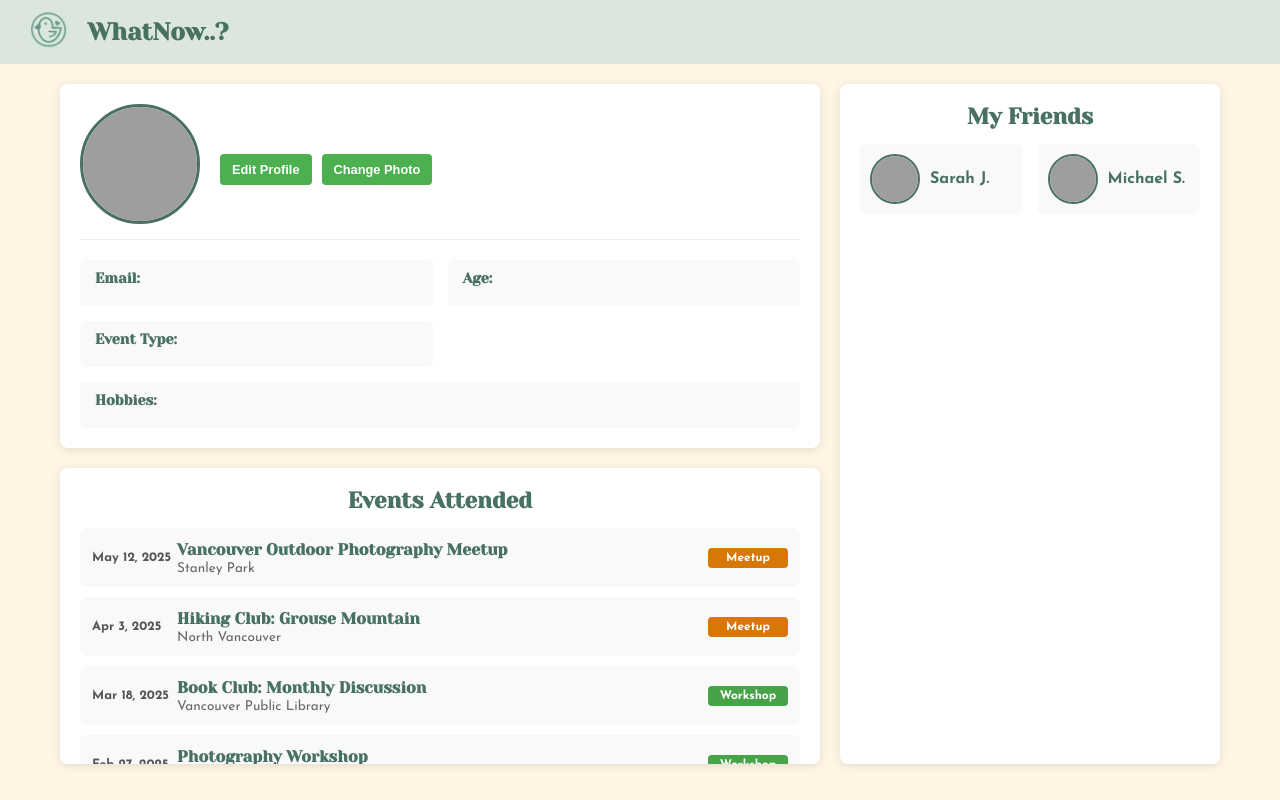
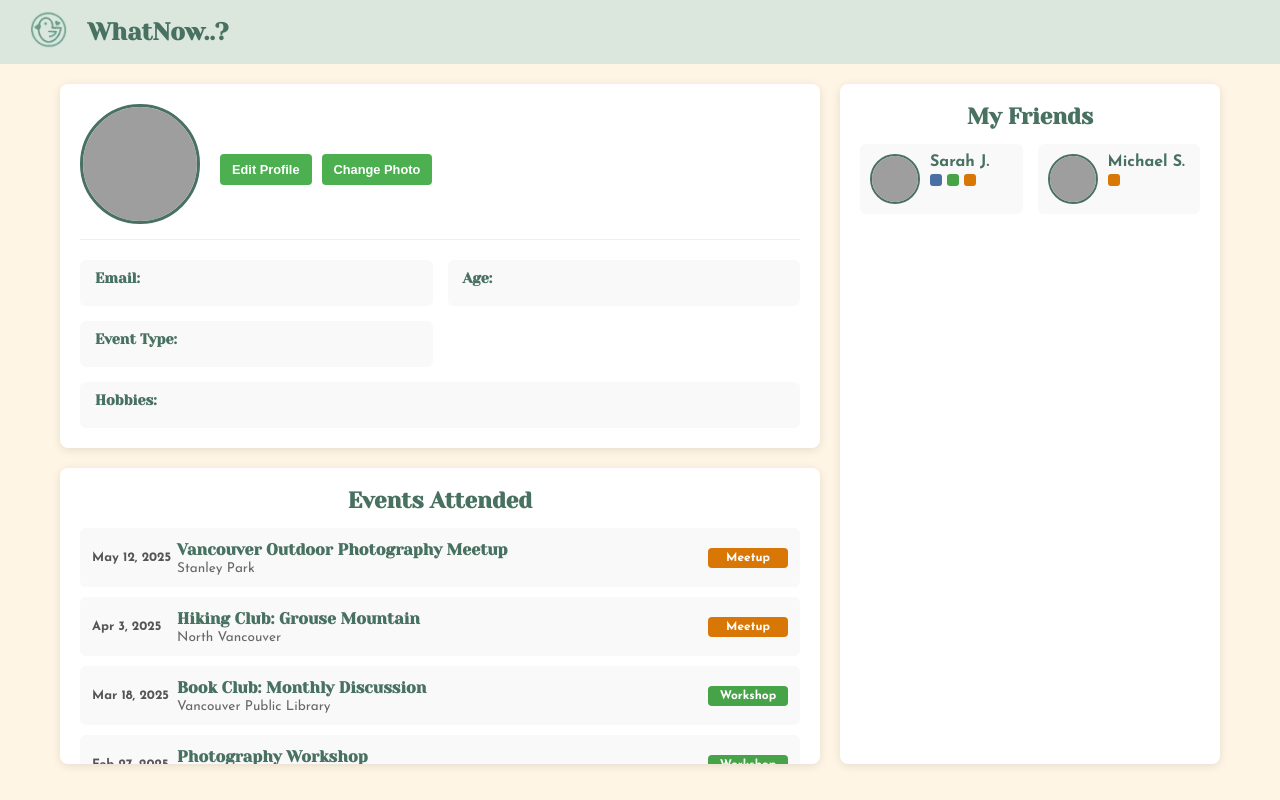
Before and after one commit to beaquino18/duckybara, a Flask app: template templates/profile.html in a window 1280 px wide. Run offline with Flask 3, Linux system fonts and the light colour scheme; the template is opened without the code that fills it, so the values that code supplies are empty; grey boxes are pictures that could not be loaded.

Commit message:
updated profiles

```diff
--- a/static/styles/profile.css
+++ b/static/styles/profile.css
@@ -165,7 +165,7 @@ h3 {
 
 .friend-card {
     display: flex;
-    align-items: center;
+    align-items: flex-start;
     background-color: #f9f9f9;
     border-radius: 6px;
     padding: 10px;
@@ -188,10 +188,42 @@ h3 {
     background-color: #f0f0f0;
 }
 
+.friend-info {
+    display: flex;
+    flex-direction: column;
+    flex: 1;
+}
+
 .friend-name {
     font-family: 'Josefin Sans', sans-serif;
     color: var(--header-clr);
     font-weight: bold;
+}
+
+.friend-events {
+    display: flex;
+    gap: 5px;
+    margin-top: 4px;
+}
+
+.event-indicator {
+    width: 12px;
+    height: 12px;
+    border-radius: 3px;
+    display: inline-block;
+}
+
+/* Using the same colors as in the events section */
+.event-indicator.conference {
+    background-color: #4a6fa5;
+}
+
+.event-indicator.workshop {
+    background-color: #47a347;
+}
+
+.event-indicator.meetup {
+    background-color: #d97706;
 }
 
 /* Events list styling */
--- a/templates/profile.html
+++ b/templates/profile.html
@@ -13,7 +13,7 @@
         <!-- Left side - Profile information -->
         <div class="profile-info">
             <div class="profile-header">
-                <img src="https://api.dicebear.com/7.x/avataaars/svg?seed=Emma Rodriguez&backgroundColor=b6e3f4,c0aede,d1d4f9&radius=50&hair=long&hairColor=black&eyes=happy&mouth=smile" alt="Profile picture" class="profile-image">
+              <img src="https://api.dicebear.com/7.x/personas/svg?seed=Emma%20Rodriguez&radius=50" alt="Profile picture" class="profile-image">
                 <div class="profile-title">
                     <h1>{{ user.name }}</h1>
                     <h2>{{ user.location }}</h2>
@@ -117,6 +117,7 @@
             </div>
         </div>
 
+
     <!-- Right side - Friends section -->
     <div class="friends-section">
         <h3>My Friends</h3>
@@ -124,19 +125,38 @@
             {% for friend in friends %}
             <div class="friend-card">
                 <img src="https://api.dicebear.com/7.x/avataaars/svg?seed={{ friend.name }}&backgroundColor=b6e3f4,c0aede,d1d4f9&radius=50" alt="{{ friend.name }}" class="friend-image">
+                <div class="friend-info">
                     <div class="friend-name">{{ friend.name }}</div>
+                    <div class="friend-events">
+                        <span class="event-indicator conference"></span>
+                        <span class="event-indicator workshop"></span>
+                        <span class="event-indicator meetup"></span>
+                    </div>
+                </div>
             </div>
             {% endfor %}
 
             {% if not friends %}
             <div class="friend-card">
                 <img src="https://api.dicebear.com/7.x/avataaars/svg?seed=Sarah Johnson&backgroundColor=b6e3f4,c0aede,d1d4f9&radius=50" alt="Sarah Johnson" class="friend-image">
+                <div class="friend-info">
                     <div class="friend-name">Sarah J.</div>
+                    <div class="friend-events">
+                        <span class="event-indicator conference"></span>
+                        <span class="event-indicator workshop"></span>
+                        <span class="event-indicator meetup"></span>
+                    </div>
+                </div>
             </div>
 
             <div class="friend-card">
                 <img src="https://api.dicebear.com/7.x/avataaars/svg?seed=Michael Smith&backgroundColor=b6e3f4,c0aede,d1d4f9&radius=50" alt="Michael Smith" class="friend-image">
+                <div class="friend-info">
                     <div class="friend-name">Michael S.</div>
+                    <div class="friend-events">
+                        <span class="event-indicator meetup"></span>
+                    </div>
+                </div>
             </div>
             {% endif %}
         </div>
```
Lines whose indentation alone changed are shown as unchanged.
